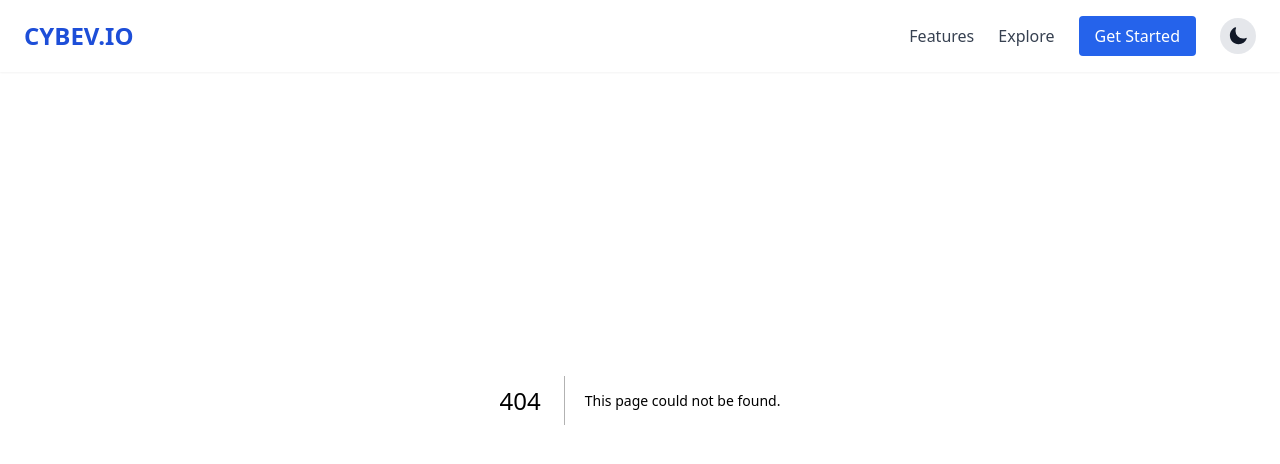
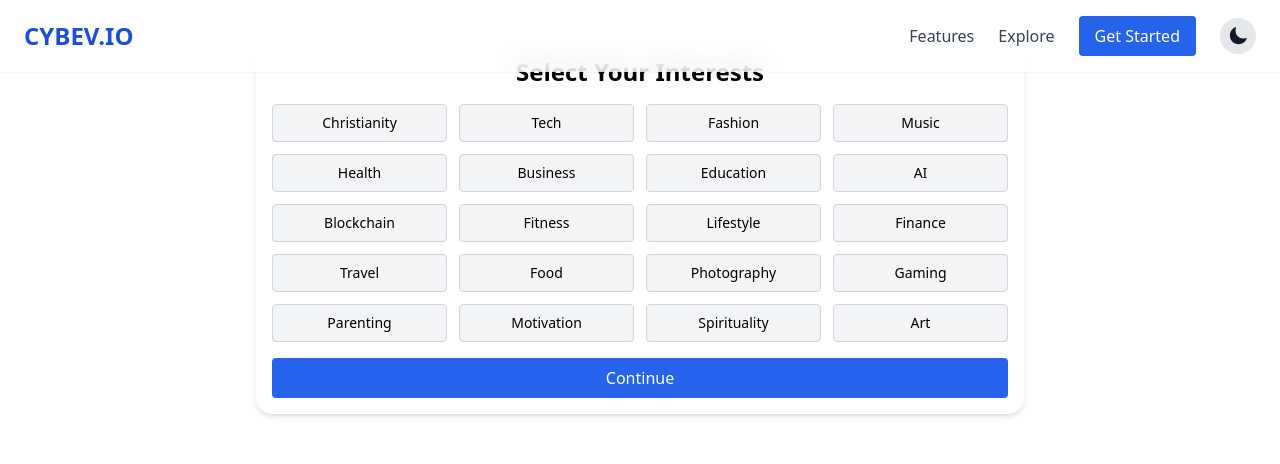
Before and after one commit to cybev1/cybev-frontend, a Next.js app: page /onboarding/interests in a window 1280 px wide. Before the commit this address had no page. Shown: the top 464 px of the page. Built offline with nearby package versions, Linux system fonts and the light colour scheme.

Commit message:
Add files via upload

```diff
--- /dev/null
+++ b/pages/onboarding/interests.jsx
@@ -0,0 +1,72 @@
+
+import React, { useState, useEffect } from 'react';
+import { useRouter } from 'next/router';
+import axios from 'axios';
+
+const INTERESTS = [
+  "Christianity", "Tech", "Fashion", "Music", "Health", "Business", "Education",
+  "AI", "Blockchain", "Fitness", "Lifestyle", "Finance", "Travel", "Food",
+  "Photography", "Gaming", "Parenting", "Motivation", "Spirituality", "Art"
+];
+
+export default function OnboardingInterests() {
+  const router = useRouter();
+  const [selected, setSelected] = useState([]);
+  const [loading, setLoading] = useState(false);
+
+  const toggleInterest = (interest) => {
+    setSelected((prev) =>
+      prev.includes(interest) ? prev.filter((i) => i !== interest) : [...prev, interest]
+    );
+  };
+
+  const handleSubmit = async (e) => {
+    e.preventDefault();
+    setLoading(true);
+    try {
+      await axios.post('/api/onboarding/interests', { interests: selected });
+      const onboardingType = localStorage.getItem('onboardingType');
+      if (onboardingType === 'blog') {
+        router.push('/blog/setup');
+      } else {
+        router.push('/studio/dashboard');
+      }
+    } catch (error) {
+      console.error(error);
+      alert('Failed to save interests');
+    } finally {
+      setLoading(false);
+    }
+  };
+
+  return (
+    <div className="p-4 max-w-3xl mx-auto mt-10 bg-white dark:bg-gray-900 rounded-2xl shadow-md">
+      <h1 className="text-2xl font-bold mb-4 text-center">Select Your Interests</h1>
+      <form onSubmit={handleSubmit} className="space-y-4">
+        <div className="grid grid-cols-2 sm:grid-cols-3 md:grid-cols-4 gap-3">
+          {INTERESTS.map((interest) => (
+            <button
+              type="button"
+              key={interest}
+              onClick={() => toggleInterest(interest)}
+              className={`p-2 border rounded text-sm ${
+                selected.includes(interest)
+                  ? 'bg-blue-600 text-white border-blue-600'
+                  : 'bg-gray-100 dark:bg-gray-800 border-gray-300 dark:border-gray-700'
+              }`}
+            >
+              {interest}
+            </button>
+          ))}
+        </div>
+        <button
+          type="submit"
+          className="w-full bg-blue-600 text-white p-2 rounded hover:bg-blue-700 transition"
+          disabled={loading}
+        >
+          {loading ? 'Saving...' : 'Continue'}
+        </button>
+      </form>
+    </div>
+  );
+}
```
